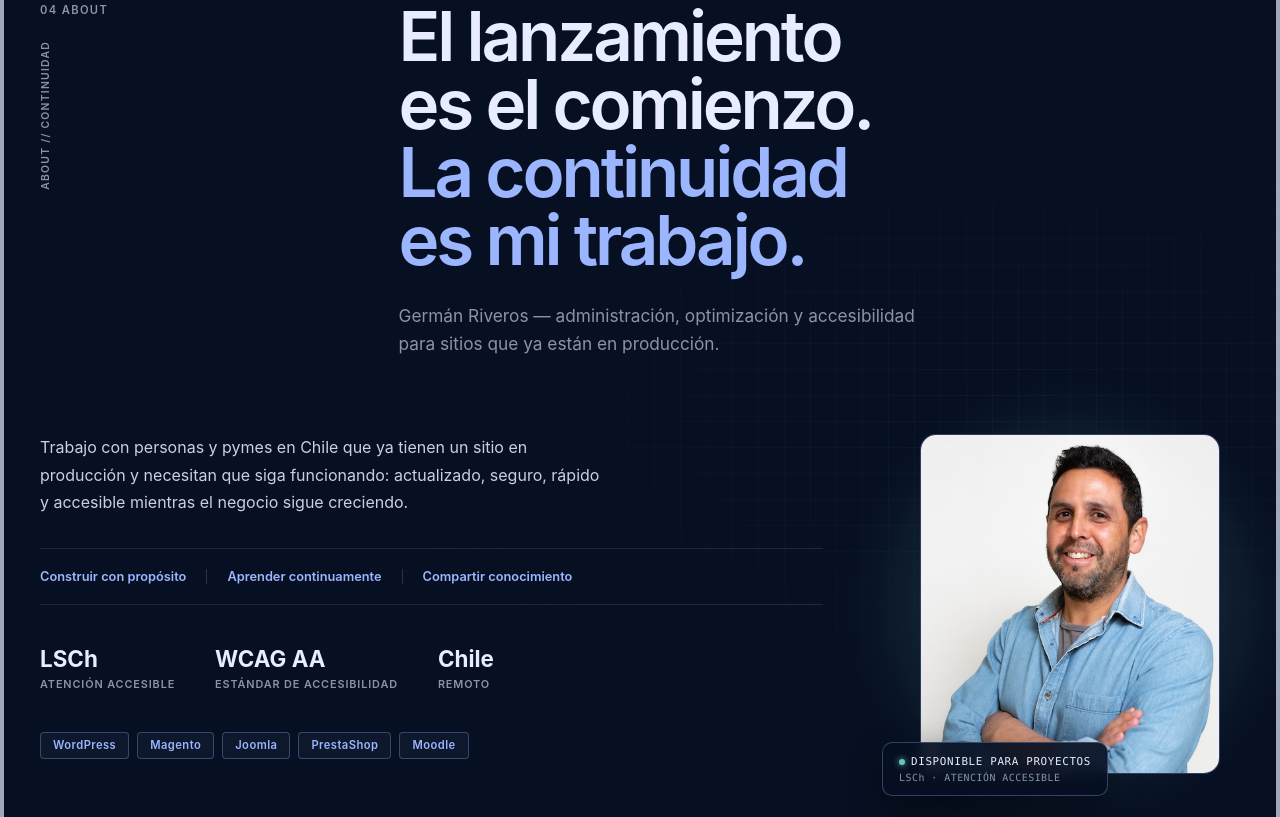
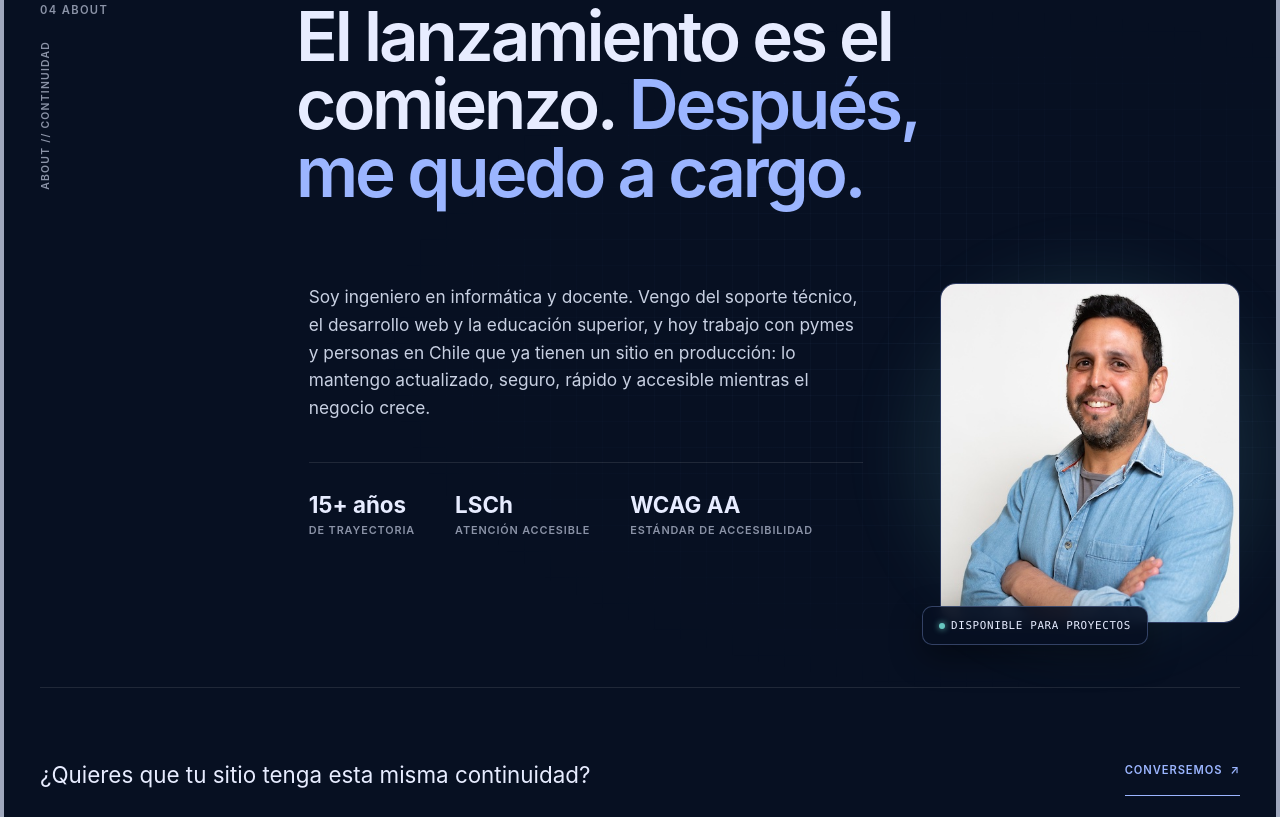
Before and after one commit to german-rs/portafolio, an Astro site: page / in a window 1280 px wide. Shown: the part 5040-5857 px from the top of the page. Built offline with nearby package versions, Linux system fonts and the light colour scheme; Astro itself is replaced by a stand-in of ours.

Commit message:
Se actualiza sección Acerca de

```diff
--- a/src/components/About/About.astro
+++ b/src/components/About/About.astro
@@ -1,19 +1,11 @@
 ---
 import "../../styles/About.css";
 
-const principles = [
-  "Construir con propósito",
-  "Aprender continuamente",
-  "Compartir conocimiento",
-];
-
 const facts = [
+  { value: "15+ años", label: "De trayectoria" },
   { value: "LSCh", label: "Atención accesible" },
   { value: "WCAG AA", label: "Estándar de accesibilidad" },
-  { value: "Chile", label: "Remoto" },
 ];
-
-const platforms = ["WordPress", "Magento", "Joomla", "PrestaShop", "Moodle"];
 ---
 
 <section id="about" class="about" aria-labelledby="about-title">
@@ -23,7 +15,6 @@ const platforms = ["WordPress", "Magento", "Joomla", "PrestaShop", "Moodle"];
     <header class="about__header">
       <div class="about__meta">
         <span class="about__eyebrow">04 ABOUT</span>
-
         <span class="about__sidebar-label" aria-hidden="true">
           ABOUT // CONTINUIDAD
         </span>
@@ -32,29 +23,19 @@ const platforms = ["WordPress", "Magento", "Joomla", "PrestaShop", "Moodle"];
       <div class="about__intro">
         <h2 id="about-title">
           El lanzamiento es el comienzo.
-          <span> La continuidad es mi trabajo.</span>
+          <span> Después, me quedo a cargo.</span>
         </h2>
-
-        <p>
-          Germán Riveros — administración, optimización y accesibilidad
-          para sitios que ya están en producción.
-        </p>
       </div>
     </header>
 
     <div class="about__body">
       <div class="about__narrative">
         <p>
-          Trabajo con personas y pymes en Chile que ya tienen un sitio en
-          producción y necesitan que siga funcionando: actualizado,
-          seguro, rápido y accesible mientras el negocio sigue creciendo.
+          Soy ingeniero en informática y docente. Vengo del soporte técnico,
+          el desarrollo web y la educación superior, y hoy trabajo con pymes
+          y personas en Chile que ya tienen un sitio en producción: lo mantengo
+          actualizado, seguro, rápido y accesible mientras el negocio crece.
         </p>
-
-        <ul class="about__principle" aria-label="Principio de trabajo">
-          {principles.map((item) => (
-            <li>{item}</li>
-          ))}
-        </ul>
 
         <div class="about__facts">
           {facts.map((fact) => (
@@ -64,12 +45,6 @@ const platforms = ["WordPress", "Magento", "Joomla", "PrestaShop", "Moodle"];
             </div>
           ))}
         </div>
-
-        <ul class="about__tags" aria-label="Plataformas con las que trabajo">
-          {platforms.map((platform) => (
-            <li>{platform}</li>
-          ))}
-        </ul>
       </div>
 
       <div class="about__portrait-wrap">
@@ -83,7 +58,6 @@ const platforms = ["WordPress", "Magento", "Joomla", "PrestaShop", "Moodle"];
             height="680"
             loading="lazy"
           />
-
         </div>
 
         <div class="about__badge">
@@ -91,19 +65,13 @@ const platforms = ["WordPress", "Magento", "Joomla", "PrestaShop", "Moodle"];
             <span class="about__badge-dot" aria-hidden="true"></span>
             DISPONIBLE PARA PROYECTOS
           </div>
-
-          <div class="about__badge-sub">LSCh · ATENCIÓN ACCESIBLE</div>
         </div>
       </div>
     </div>
 
     <footer class="about__footer">
       <p>¿Quieres que tu sitio tenga esta misma continuidad?</p>
-
-      <a href="#contact">
-        Conversemos
-        <span aria-hidden="true">↗</span>
-      </a>
+      <a href="#contact">Conversemos <span aria-hidden="true">↗</span></a>
     </footer>
   </div>
 </section>
--- a/src/styles/About.css
+++ b/src/styles/About.css
@@ -3,6 +3,11 @@
    ========================================================= */
 
 .about {
+
+    --about-meta: clamp(140px, 16%, 200px);
+  --about-gap: clamp(2rem, 5vw, 5rem);
+
+
   position: relative;
   width: 100%;
   padding: clamp(5rem, 8vw, 7rem) 0;
@@ -45,7 +50,7 @@
 
 .about__header {
   display: grid;
-  grid-template-columns: minmax(140px, 0.35fr) minmax(0, 1fr);
+  grid-template-columns: var(--about-meta) minmax(0, 1fr);
   gap: clamp(2rem, 5vw, 5rem);
 
   margin-bottom: clamp(3.5rem, 6vw, 6rem);
@@ -105,70 +110,28 @@
   color: #9bb5ff;
 }
 
-.about__intro p {
-  max-width: 540px;
-
-  margin: 1.75rem 0 0;
-
-  font-size: clamp(1rem, 1.35vw, 1.15rem);
-  line-height: 1.6;
-
-  color: var(--color-text-muted, #8b93a7);
-}
-
 /* =========================================================
    BODY: narrativa + retrato
    ========================================================= */
 
 .about__body {
   display: grid;
-  grid-template-columns: minmax(0, 1fr) 340px;
+  grid-template-columns: var(--about-meta) minmax(0, 1fr) 300px;
   gap: clamp(3rem, 6vw, 5.5rem);
   align-items: start;
 }
 
+.about__narrative      { grid-column: 2; }
+.about__portrait-wrap  { grid-column: 3; }
+
 .about__narrative p {
-  max-width: 560px;
+  max-width: 58ch;
+  margin: 0;
 
-  margin: 0 0 1.25rem;
-
-  font-size: 1rem;
-  line-height: 1.7;
+  font-size: clamp(1rem, 1.35vw, 1.15rem); /* mismo clamp que hero y services */
+  line-height: 1.6;
 
   color: #c8d0e2;
-}
-
-/* =========================================================
-   PRINCIPIO (mantra, no un proceso: sin numeración)
-   ========================================================= */
-
-.about__principle {
-  display: flex;
-  flex-wrap: wrap;
-
-  margin: 2rem 0 2.5rem;
-  padding: 1.25rem 0;
-
-  list-style: none;
-
-  border-top: 1px solid rgb(255 255 255 / 0.1);
-  border-bottom: 1px solid rgb(255 255 255 / 0.1);
-}
-
-.about__principle li {
-  padding: 0 1.25rem;
-
-  border-left: 1px solid rgb(255 255 255 / 0.14);
-
-  font-size: 0.8rem;
-  font-weight: 600;
-
-  color: #9bb5ff;
-}
-
-.about__principle li:first-child {
-  padding-left: 0;
-  border-left: none;
 }
 
 /* =========================================================
@@ -180,7 +143,10 @@
   flex-wrap: wrap;
   gap: 2rem 2.5rem;
 
-  margin-bottom: 2.5rem;
+  margin: 2.5rem 0 0;
+  padding-top: 1.75rem;
+
+  border-top: 1px solid rgb(255 255 255 / 0.1);
 }
 
 .about__fact strong {
@@ -197,36 +163,6 @@
   text-transform: uppercase;
 
   color: var(--color-text-muted, #8b93a7);
-}
-
-/* =========================================================
-   PLATAFORMAS (tags)
-   ========================================================= */
-
-.about__tags {
-  display: flex;
-  flex-wrap: wrap;
-  gap: 0.5rem;
-
-  margin: 0;
-  padding: 0;
-
-  list-style: none;
-}
-
-.about__tags li {
-  padding: 0.35rem 0.75rem;
-
-  border: 1px solid rgb(155 181 255 / 0.3);
-  border-radius: 4px;
-
-  background: rgb(155 181 255 / 0.05);
-
-  font-size: 0.7rem;
-  font-weight: 600;
-  letter-spacing: 0.04em;
-
-  color: #9bb5ff;
 }
 
 /* =========================================================
@@ -333,19 +269,6 @@
   box-shadow: 0 0 6px #67c6c0;
 }
 
-.about__badge-sub {
-  font-family:
-    "SFMono-Regular",
-    Consolas,
-    "Liberation Mono",
-    monospace;
-
-  font-size: 0.62rem;
-  letter-spacing: 0.05em;
-
-  color: var(--color-text-muted, #8b93a7);
-}
-
 /* =========================================================
    FOOTER / CTA
    ========================================================= */
@@ -400,6 +323,24 @@
   outline: 2px solid currentColor;
   outline-offset: 6px;
 }
+
+@media (max-width: 1024px) {
+  .about__body {
+    grid-template-columns: var(--about-meta) minmax(0, 1fr);
+  }
+
+  .about__portrait-wrap {
+    grid-column: 2;
+    justify-content: flex-start;
+    margin-top: 1rem;
+
+    position: relative;
+    display: flex;
+    justify-content: center;
+  }
+
+}
+
 
 /* =========================================================
    MOBILE
```
